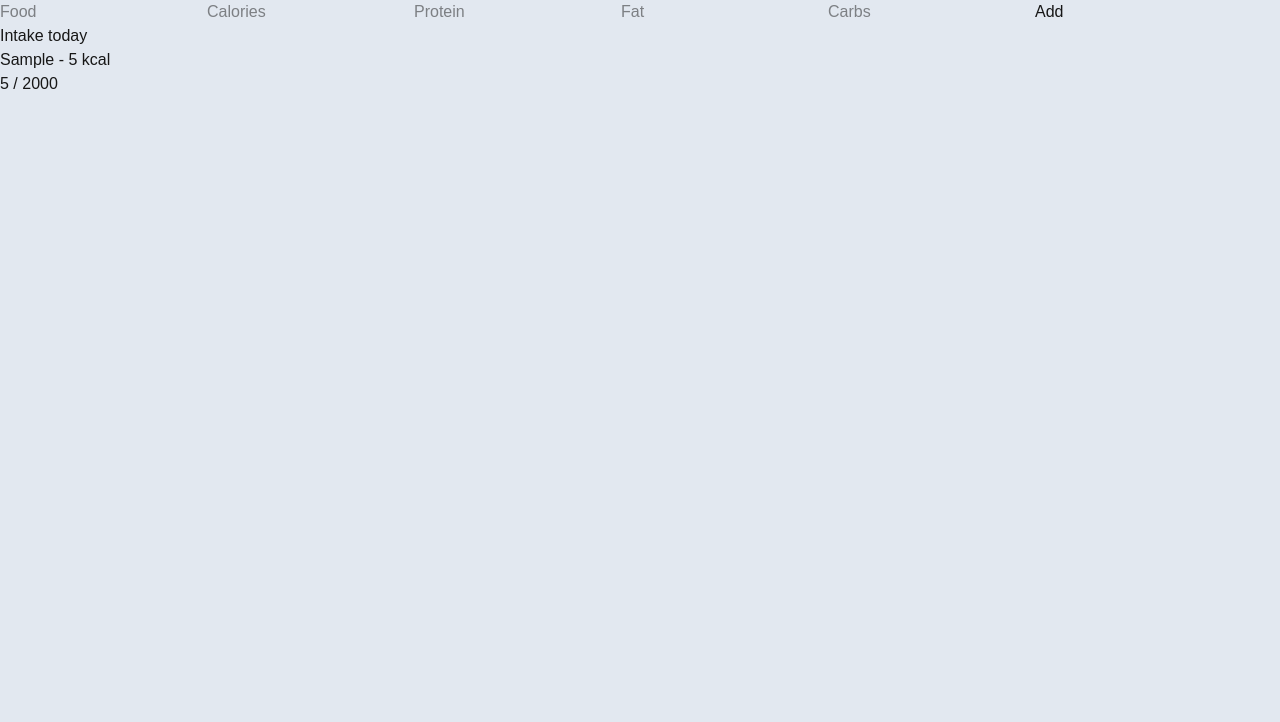
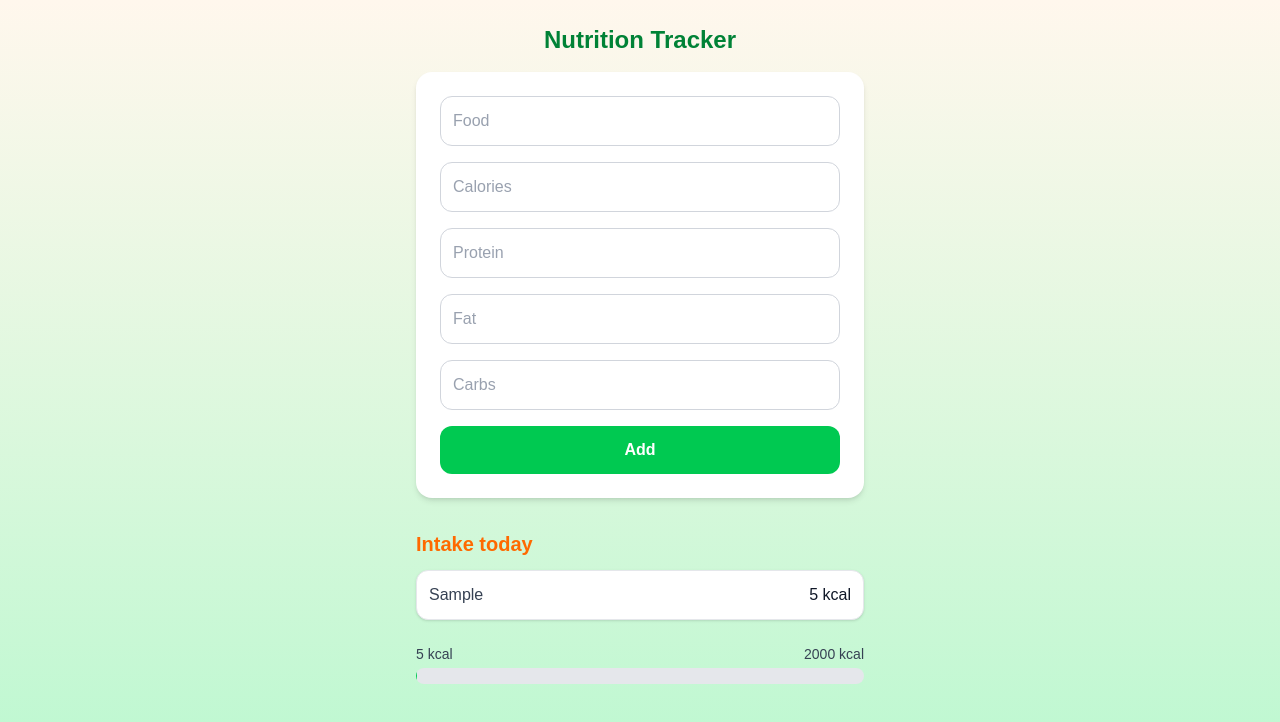
Before and after one commit to Axziomatic/Cypress-intro, a Next.js app: page / in a window 1280 px wide. Both pictures are taken after typing "Sample", "5", "5", "5", "5" into the empty fields and a click on the button "Add". Shown: the top 722 px of the page. Built offline with nearby package versions, Linux system fonts and the light colour scheme.

Commit message:
Enhance UI for nutrition tracker: improve form styling and add progress visualization

```diff
--- a/app/page.tsx
+++ b/app/page.tsx
@@ -38,13 +38,20 @@ export default function Home() {
   }
 
   return (
-    <main className="bg-slate-200 h-screen">
-      <form onSubmit={handleSubmit}>
+    <main className="min-h-screen bg-gradient-to-b from-orange-50 to-green-200 flex flex-col items-center p-6">
+      <h1 className="text-2xl font-bold text-green-700 text-center mb-4">
+        Nutrition Tracker
+      </h1>
+      <form
+        onSubmit={handleSubmit}
+        className="bg-white shadow-md rounded-2xl p-6 w-full max-w-md space-y-4"
+      >
         <input
           name="food"
           placeholder="Food"
           value={form.name}
           onChange={(e) => setForm({ ...form, name: e.target.value })}
+          className="w-full p-3 placeholder-gray-400 text-gray-800 border border-gray-300 rounded-xl focus:ring-2 focus:ring-green-400 focus:outline-none"
         />
         <input
           name="calories"
@@ -52,6 +59,7 @@ export default function Home() {
           type="number"
           value={form.calories}
           onChange={(e) => setForm({ ...form, calories: e.target.value })}
+          className="w-full p-3 placeholder-gray-400 text-gray-800 border border-gray-300 rounded-xl focus:ring-2 focus:ring-green-400 focus:outline-none"
         />
         <input
           name="protein"
@@ -59,6 +67,7 @@ export default function Home() {
           type="number"
           value={form.protein}
           onChange={(e) => setForm({ ...form, protein: e.target.value })}
+          className="w-full p-3 placeholder-gray-400 text-gray-800 border border-gray-300 rounded-xl focus:ring-2 focus:ring-green-400 focus:outline-none"
         />
         <input
           name="fat"
@@ -66,6 +75,7 @@ export default function Home() {
           type="number"
           value={form.fat}
           onChange={(e) => setForm({ ...form, fat: e.target.value })}
+          className="w-full p-3 placeholder-gray-400 text-gray-800 border border-gray-300 rounded-xl focus:ring-2 focus:ring-green-400 focus:outline-none"
         />
         <input
           name="carbs"
@@ -73,21 +83,52 @@ export default function Home() {
           type="number"
           value={form.carbs}
           onChange={(e) => setForm({ ...form, carbs: e.target.value })}
+          className="w-full p-3 placeholder-gray-400 text-gray-800 border border-gray-300 rounded-xl focus:ring-2 focus:ring-green-400 focus:outline-none"
         />
-        <button type="submit">Add</button>
+        <button
+          type="submit"
+          className="w-full bg-green-500 hover:bg-green-600 text-white font-semibold py-3 rounded-xl transition"
+        >
+          Add
+        </button>
       </form>
 
-      <h2>Intake today</h2>
-      <ul>
-        {foods.map((f) => (
-          <li key={f.id}>
-            {f.name} - {f.calories} kcal
-          </li>
-        ))}
-      </ul>
-      <div data-testid="progress-calories">
-        {totalCalories} / {dailyGoal.calories}
-      </div>
+      <section className="mt-8 w-full max-w-md">
+        <h2 className="text-xl font-semibold text-orange-500 mb-3">
+          Intake today
+        </h2>
+        <ul className="space-y-2">
+          {foods.map((f) => (
+            <li
+              key={f.id}
+              className="bg-white shadow-sm border border-gray-200 rounded-xl p-3 flex justify-between"
+            >
+              <span className="font-medium text-gray-700">{f.name}</span>
+              <span className="text-gray-900">{f.calories} kcal</span>
+            </li>
+          ))}
+        </ul>
+        <div className="mt-6">
+          <div
+            data-testid="progress-calories"
+            className="flex justify-between text-sm text-gray-700 mb-1"
+          >
+            <span>{totalCalories} kcal</span>
+            <span>{dailyGoal.calories} kcal</span>
+          </div>
+          <div className="w-full h-4 bg-gray-200 rounded-full overflow-hidden">
+            <div
+              className="h-full bg-green-500 transition-all duration-500"
+              style={{
+                width: `${Math.min(
+                  (totalCalories / dailyGoal.calories) * 100,
+                  100
+                )}%`,
+              }}
+            ></div>
+          </div>
+        </div>
+      </section>
     </main>
   );
 }
```
